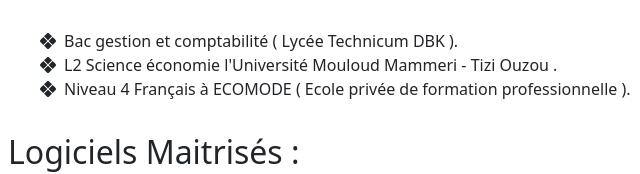
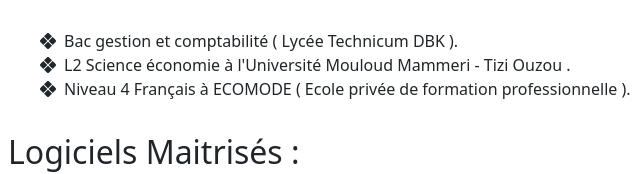
Before and after one commit to sosso21/cv-moh-fali, a plain HTML site: page index.html in a window 1280 px wide. Shown: the part 1219-1393 px from the top of the page, 0-640 px from the left. Drawn offline with nearby package versions, Linux system fonts and the light colour scheme.

Commit message:
(refact): refact orthograph

```diff
--- a/index.html
+++ b/index.html
@@ -117,7 +117,7 @@
       <h2>Formations:</h2>
       <ul>
         <li class="bi bi-x-diamond-fill"><span class="mx-2">Bac gestion et comptabilité ( Lycée Technicum DBK ). </span></li>
-        <li class="bi bi-x-diamond-fill"><span class="mx-2">L2 Science économie l'Université Mouloud Mammeri - Tizi
+        <li class="bi bi-x-diamond-fill"><span class="mx-2">L2 Science économie à l'Université Mouloud Mammeri - Tizi
             Ouzou .</span>
         </li>
         <li class="bi bi-x-diamond-fill "><span class="mx-2">Niveau 4 Français à ECOMODE ( Ecole privée de formation
```
